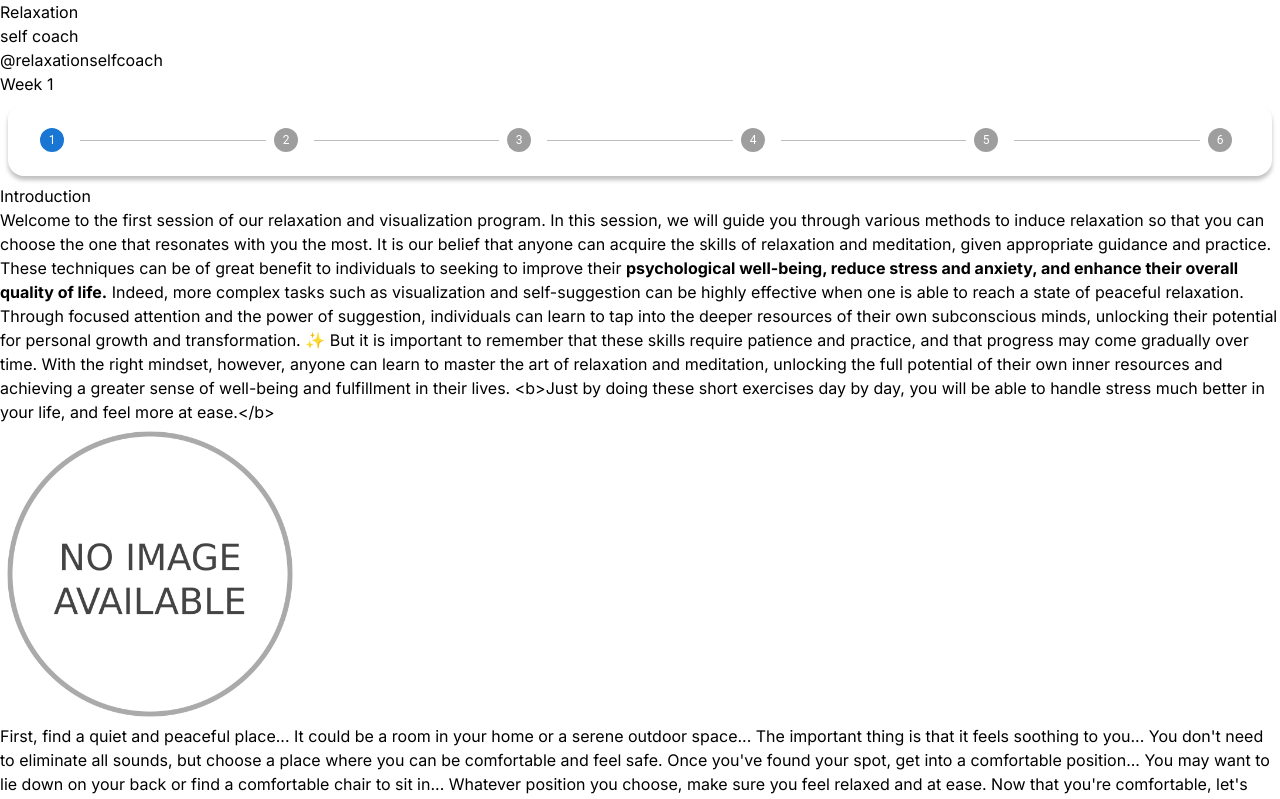
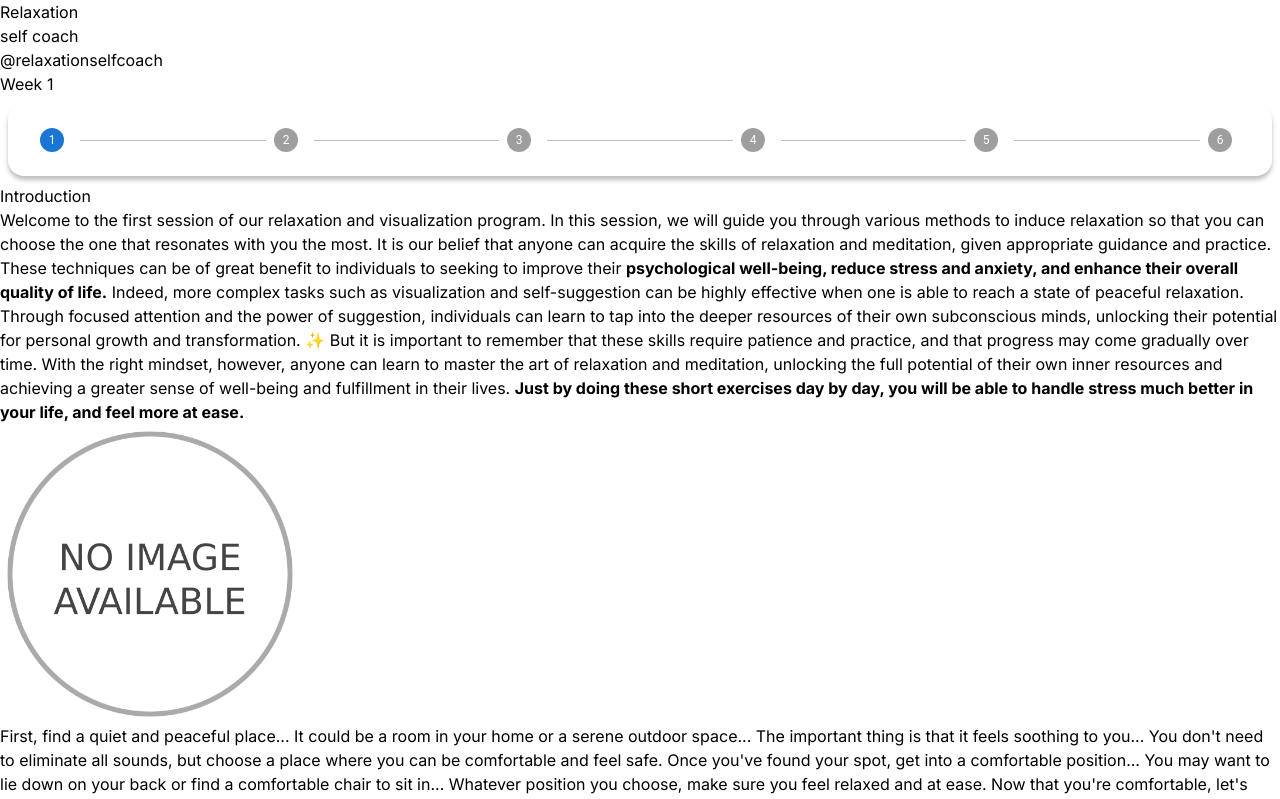
Before and after one commit to Csaba19999/weekly-e-learn, a Next.js app: page /week/1/1 in a window 1280 px wide. Shown: the top 799 px of the page. Built offline with nearby package versions, Linux system fonts and the light colour scheme.

Commit message:
Bold text fix

```diff
--- a/app/week/1/[key]/page.tsx
+++ b/app/week/1/[key]/page.tsx
@@ -44,7 +44,11 @@ const steps = [
         </b>
         {` Indeed, more complex tasks such as visualization and self-suggestion can be highly effective when one is able to reach a state of peaceful relaxation. Through focused attention and the power of suggestion, individuals can learn to tap into the deeper resources of their own subconscious minds, unlocking their potential for personal growth and transformation. ✨
 
-But it is important to remember that these skills require patience and practice, and that progress may come gradually over time. With the right mindset, however, anyone can learn to master the art of relaxation and meditation, unlocking the full potential of their own inner resources and achieving a greater sense of well-being and fulfillment in their lives. <b>Just by doing these short exercises day by day, you will be able to handle stress much better in your life, and feel more at ease.</b>`}
+But it is important to remember that these skills require patience and practice, and that progress may come gradually over time. With the right mindset, however, anyone can learn to master the art of relaxation and meditation, unlocking the full potential of their own inner resources and achieving a greater sense of well-being and fulfillment in their lives. `}
+        <b>
+          Just by doing these short exercises day by day, you will be able to
+          handle stress much better in your life, and feel more at ease.
+        </b>
         <Image
           src={"/No_image_available.svg.png"}
           width={300}
```
